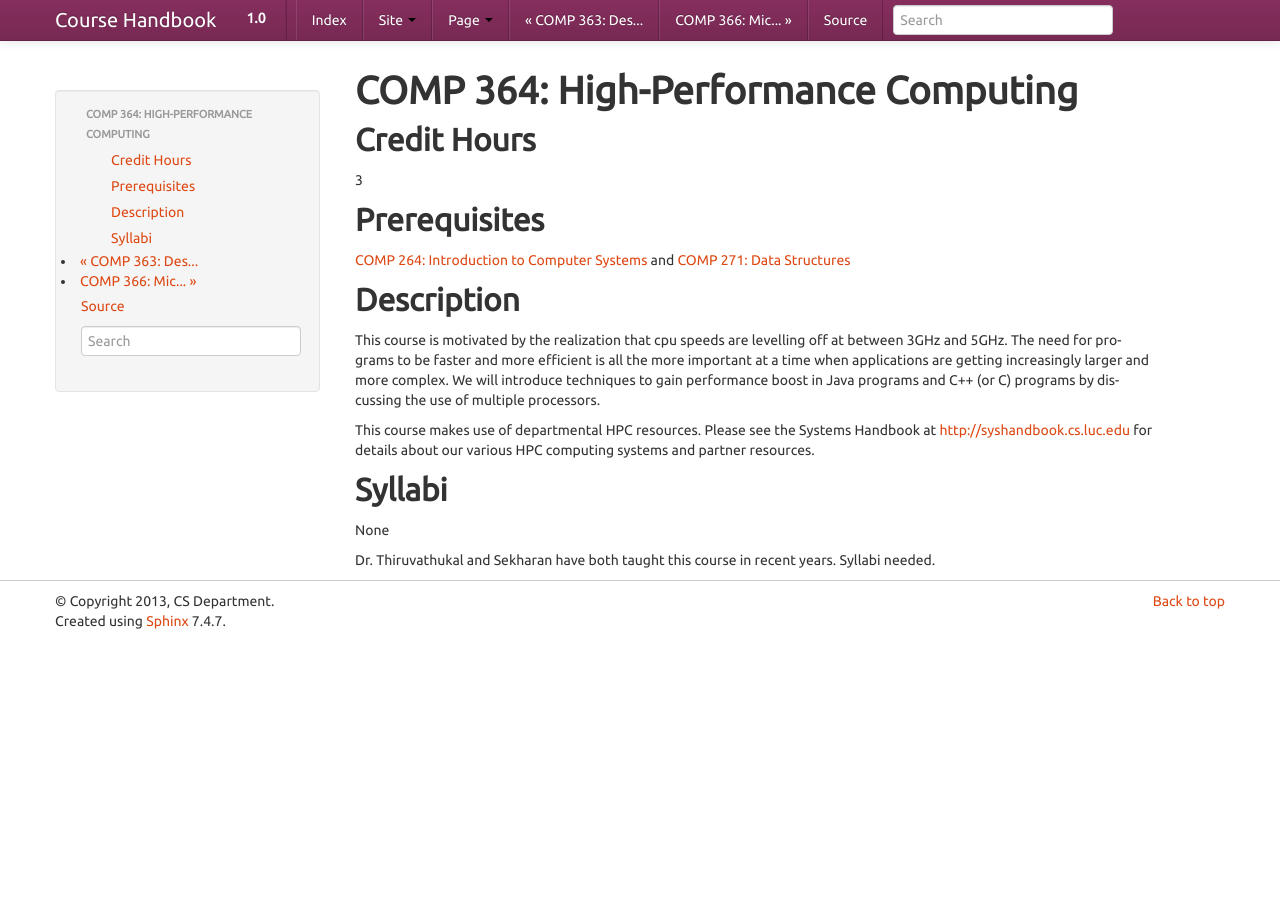
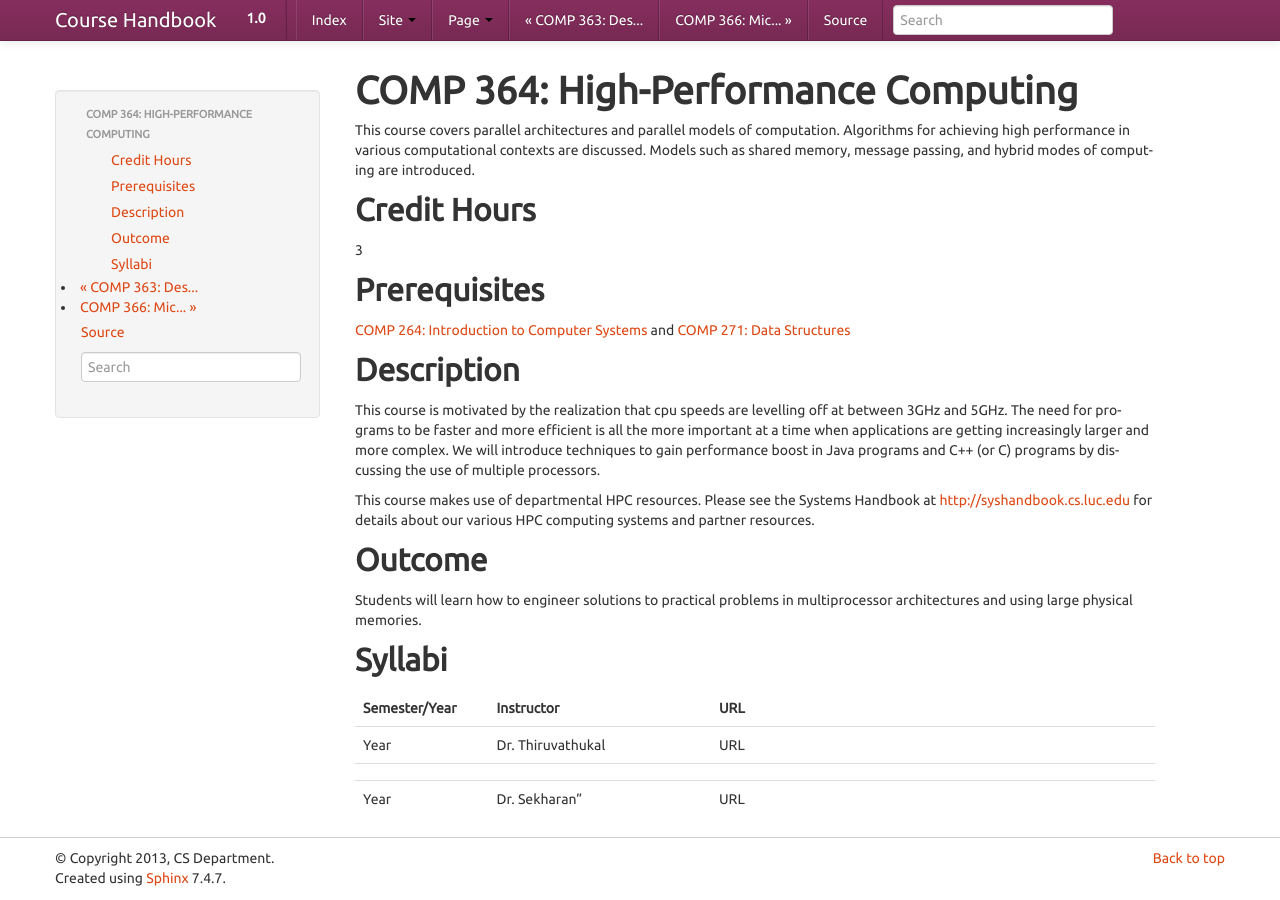
Before and after one commit to kyang5/coursedescriptions, a Sphinx documentation site: the page built from source/comp364.rst, in a window 1280 px wide. Built offline with Sphinx 7.4.7, drawn with Linux system fonts in a browser that asks for light colours.

Commit message:
updated COMP 364 and COMP 366

```diff
--- a/source/comp364.rst
+++ b/source/comp364.rst
@@ -1,5 +1,7 @@
 COMP 364: High-Performance Computing
 ====================================
+
+This course covers parallel architectures and parallel models of computation.  Algorithms for achieving high performance in various computational contexts are discussed.  Models such as shared memory, message passing, and hybrid modes of computing are introduced.
 
 Credit Hours
 -----------------------
@@ -25,11 +27,18 @@ This course makes use of departmental HPC resources. Please see
 the Systems Handbook at http://syshandbook.cs.luc.edu for details
 about our various HPC computing systems and partner resources.
 
+Outcome
+---------
+
+Students will learn how to engineer solutions to practical problems in multiprocessor architectures and using large physical memories.
 
 Syllabi
-------------------------
+--------------------
 
-None
+.. csv-table::
+   	:header: "Semester/Year", "Instructor", "URL"
+   	:widths: 15, 25, 50
 
-Dr. Thiruvathukal and Sekharan have both taught this course in recent years.
-Syllabi needed.
+	"Year", "Dr. Thiruvathukal", "URL"
+
+        "Year", Dr. Sekharan", "URL"
```
Also changed, not shown: source/comp366.rst (+7 -2 lines).
